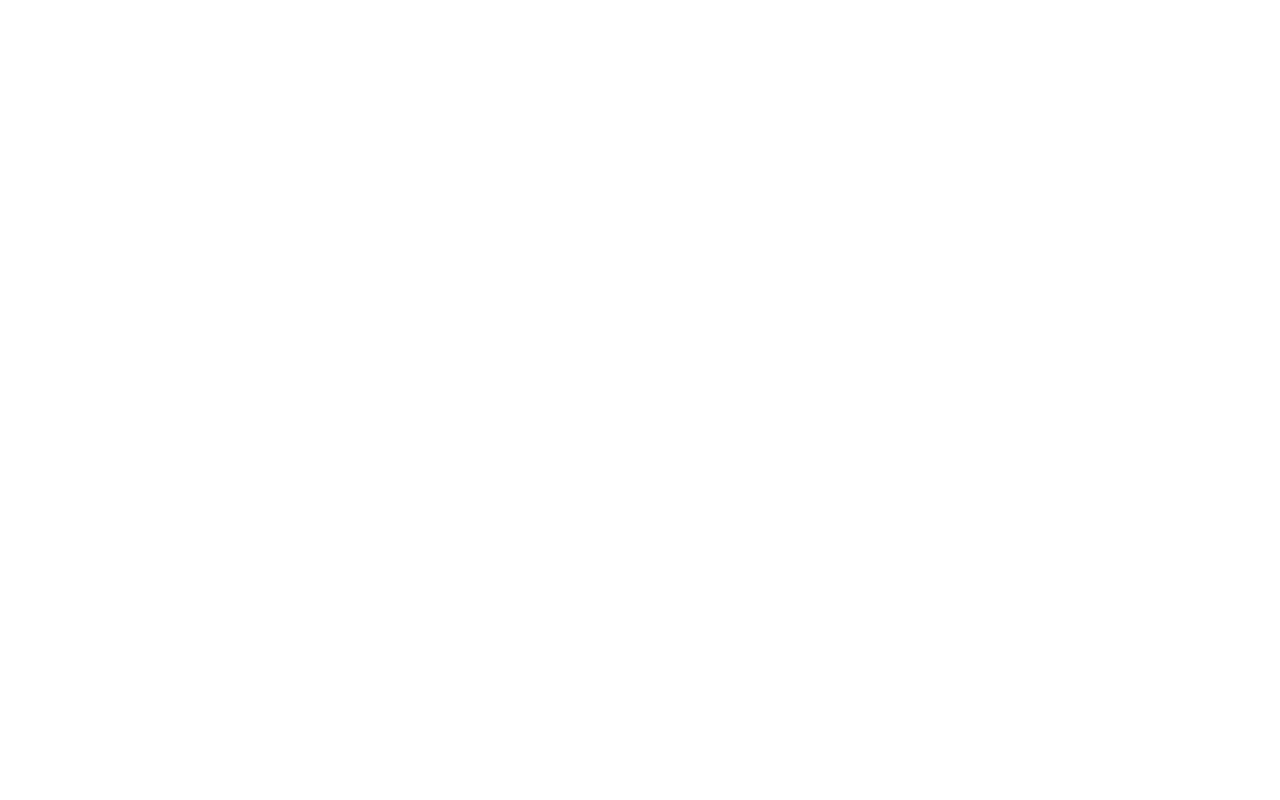
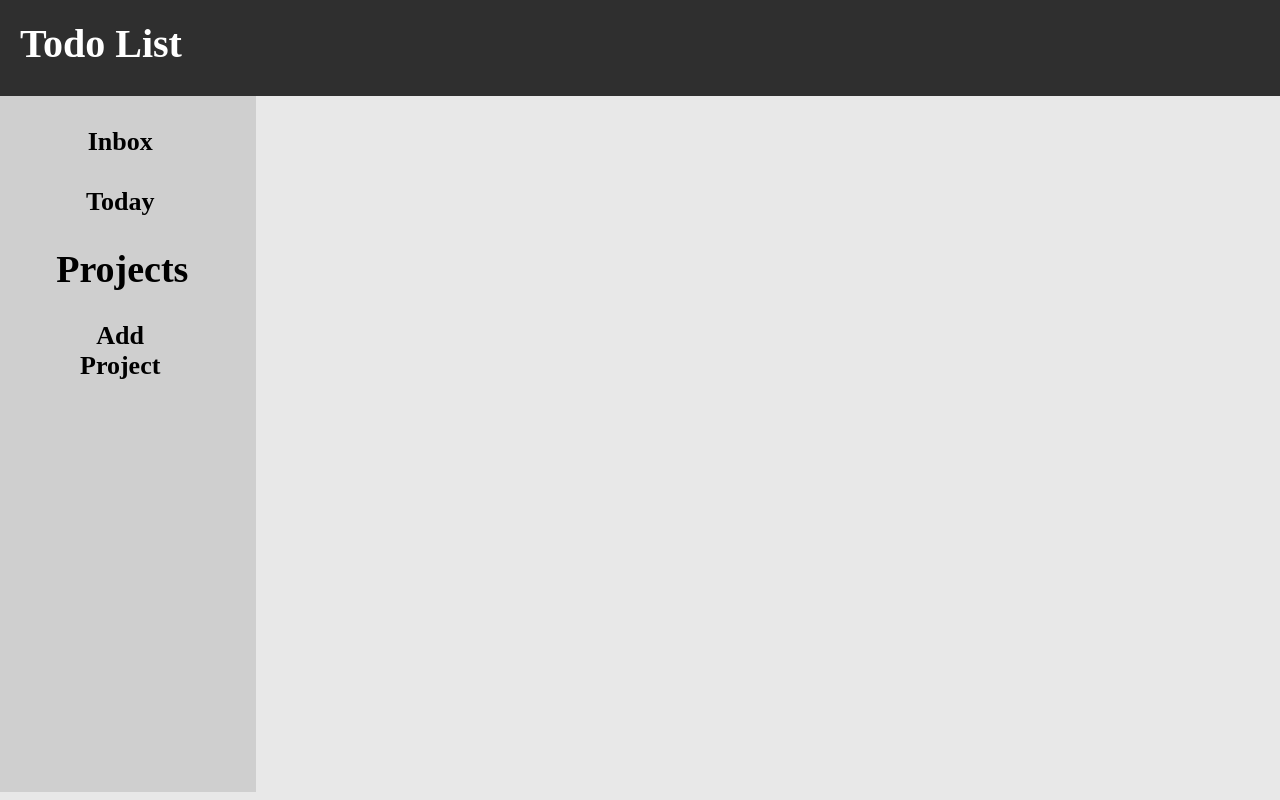
Before and after one commit to JohnFuhrm12/ToDo, a website built with webpack: page dist/index.html in a window 1280 px wide. Built offline with Linux system fonts and the light colour scheme.

Commit message:
CSS Styling Basic

```diff
--- a/src/index.js
+++ b/src/index.js
@@ -1 +1,12 @@
 import './styles.css';
+
+const allTodos = [];
+
+class todo{
+    constructor(title, description, dueDate, priority) {
+        this.title = title,
+        this.description = description,
+        this.dueDate = dueDate,
+        this.priority = priority
+    };
+};
--- a/src/styles.css
+++ b/src/styles.css
@@ -7,6 +7,58 @@ html, body {
 	max-height: 100%;
     align-items: center;
     text-align: center;
+    background-color: rgb(232, 232, 232);
+}
+
+#navbar {
+    background-color: rgba(0, 0, 0, 0.796);
+    text-align: left;
+    height: 12vh;
+}
+
+#navTitle {
     color: white;
-    background-color: black;
+    margin-top: 0;
+    margin-bottom: 0;
+    font-size: 40px;
+    padding: 20px;
 }
+
+#content {
+    display: flex;
+    flex-direction: row;
+}
+
+#sideBar {
+    background-color: rgb(207, 207, 207);
+    height: 83.8vh;
+    width: 20%;
+    padding-top: 2%;
+}
+
+.sideBarTitle {
+    font-size: 26px;
+    margin-left: 20%;
+    transition: 0.5s;
+    width: 50%;
+    padding: 5px;
+    border-radius: 15px;
+    margin-top: 0;
+    margin-bottom: 20px;
+}
+
+.sideBarTitle:hover {
+    background-color: rgb(163, 163, 163);
+    cursor: pointer;
+    transition: 0.5s;
+}
+
+#projectsTitle {
+    font-size: 38px;
+}
+
+
+#projectsTitle:hover {
+    background-color: rgb(207, 207, 207);
+    cursor: auto;
+}
```
Also changed, not shown: dist/index.bundle.js, dist/index.html.
